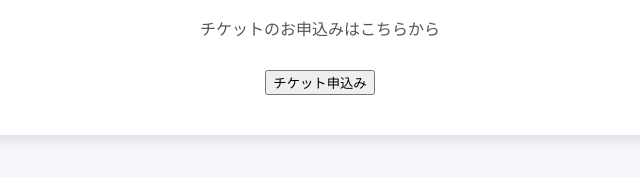
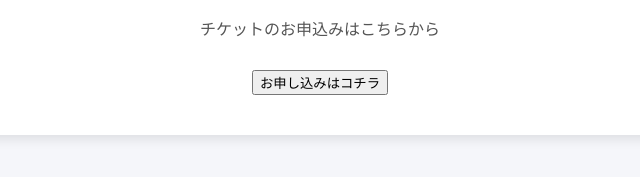
Before and after one commit to aiya32938/ticket-site, a plain HTML site: page index.html in a window 1280 px wide. Shown: the part 221-398 px from the top of the page, 320-960 px from the left. Drawn offline with Linux system fonts and the light colour scheme.

Commit message:
Modify ticket application form and styles
Updated the ticket application form and button styles.

```diff
--- a/index.html
+++ b/index.html
@@ -45,10 +45,11 @@
     <h1>「芳雄のミュー Dream Fes.」 井上芳雄オフィシャルファンクラブ先行</h1>
     <p>チケットのお申込みはこちらから</p>
 
-    <form method="post" action="https://eplus.jp/sf/detail/0404410001?P6=772">
-    <input type="submit" value="チケット申込み" class="submit01">
-    <input type="hidden" name="keyword" value="21163">
-    </form>
+<form method="post" class="tw-text-center" action="https://l-tike.com/st1/phqlqpjui1h5uu0s75ha"><button class="button button--secondary" type="submit"><span class="button__wrapper">
+  <span class="button__inner">お申し込みはコチラ</span>
+</span></button>
+  <input type="hidden" name="CERK" value="c2b9e638978113ee8f591260817bf7f6">
+</form>
   </div>
 </body>
 </html>
```
